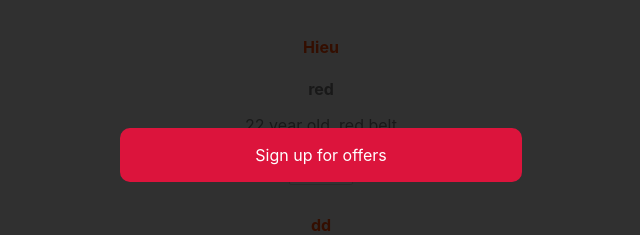
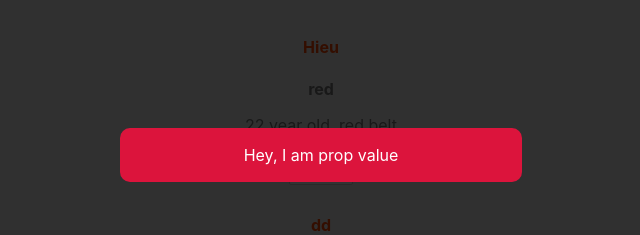
Before and after one commit to HieuKma/Svelte-basic, a Svelte app: page / in a window 1280 px wide. Shown: the top 235 px of the page, without its empty margins (319-959 px from the left). Built offline with nearby package versions, Linux system fonts and the light colour scheme.

Commit message:
add: props

```diff
--- a/src/App.svelte
+++ b/src/App.svelte
@@ -22,7 +22,7 @@
 	<!-- <p>Nho hon hoac bang 5</p> -->
 {/if}
 
-<Modal />
+<Modal message="Hey, I am prop value" isPromo={true} />
 <main>
 	{#each people as person (person.id)}
 		<h4>{person.name}</h4>
--- a/src/Modal.svelte
+++ b/src/Modal.svelte
@@ -1,16 +1,13 @@
 <script>
+    export let message = 'Default value';
+    export let isPromo = false;
     let showModal = true;
-    let isPromo = true;
-
-    const handleClick = () => {
-        showModal = !showModal;
-    }
 </script>
 
 {#if showModal}
      <div class="backdrop" class:promo={isPromo}>
          <div class="modal">
-             <p on:click={handleClick}>Sign up for offers</p>
+             <p>{message}</p>
          </div>
      </div>
 {/if}
```
